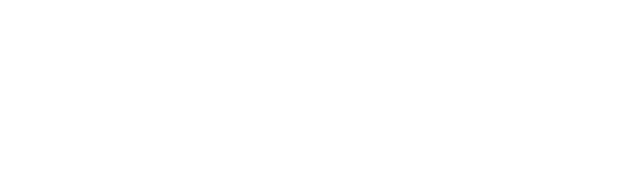
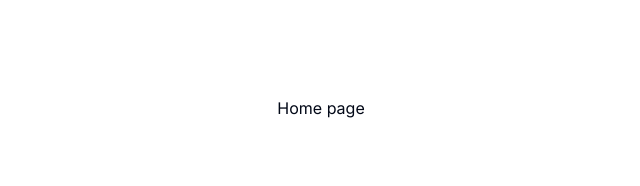
Before and after one commit to truongthienloc/ie204.ie213_fe, a Next.js app: page / in a window 1280 px wide. Shown: the top 186 px of the page, without its empty margins (319-959 px from the left). Built offline with nearby package versions, Linux system fonts and the light colour scheme.

Commit message:
setup(ci): modify preset test

```diff
--- a/jest.config.ts
+++ b/jest.config.ts
@@ -102,7 +102,7 @@ const config: Config = {
   // notifyMode: "failure-change",
 
   // A preset that is used as a base for Jest's configuration
-  // preset: undefined,
+  preset: "ts-jest",
 
   // Run tests from one or more projects
   // projects: undefined,
@@ -175,7 +175,9 @@ const config: Config = {
   // testRunner: "jest-circus/runner",
 
   // A map from regular expressions to paths to transformers
-  // transform: undefined,
+  // transform: {
+  //   "^.+\\.(ts|tsx)$": "babel-jest"
+  // },
 
   // An array of regexp pattern strings that are matched against all source file paths, matched files will skip transformation
   // transformIgnorePatterns: [
--- a/package.json
+++ b/package.json
@@ -28,6 +28,7 @@
     "@commitlint/config-conventional": "19.0.3",
     "@testing-library/jest-dom": "6.4.2",
     "@testing-library/react": "14.2.1",
+    "@types/jest": "29.5.12",
     "@types/node": "^20",
     "@types/react": "^18",
     "@types/react-dom": "^18",
@@ -42,6 +43,7 @@
     "prettier": "3.2.5",
     "sass": "^1.71.1",
     "tailwindcss": "^3.3.0",
+    "ts-jest": "29.1.2",
     "ts-node": "10.9.2",
     "typescript": "^5"
   }
--- a/src/app/page.tsx
+++ b/src/app/page.tsx
@@ -1,5 +1,9 @@
 import Image from 'next/image'
 
 export default function Home() {
-    return <main className="flex min-h-screen flex-col items-center justify-between p-24"></main>
+    return (
+        <main className="flex min-h-screen flex-col items-center justify-between p-24">
+            <h1>Home page</h1>
+        </main>
+    )
 }
--- a/tsconfig.json
+++ b/tsconfig.json
@@ -10,7 +10,7 @@
     "moduleResolution": "bundler",
     "resolveJsonModule": true,
     "isolatedModules": true,
-    "jsx": "preserve",
+    "jsx": "react-jsx",
     "incremental": true,
     "plugins": [
       {
```
Also changed, not shown: 1 other file (tests, documents, lock files or other folders).
